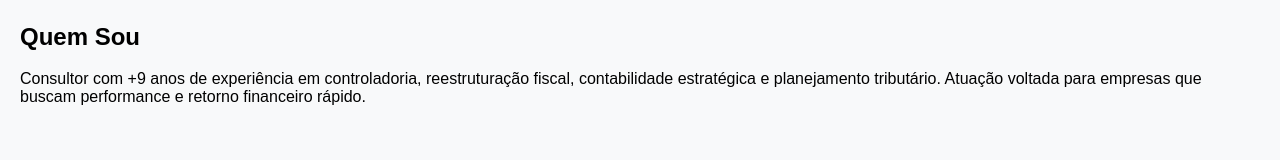
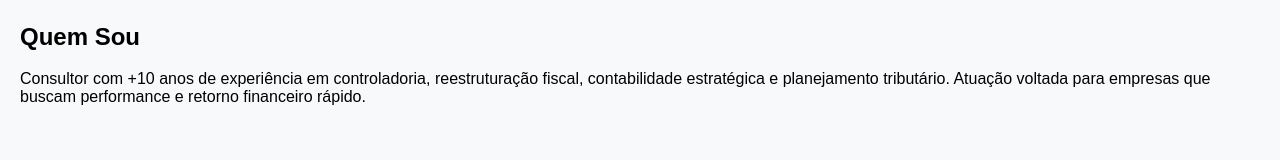
Before and after one commit to Fernando232009/fernandoreis-site, a plain HTML site: page index.html in a window 1280 px wide. Shown: the part 294-454 px from the top of the page. Drawn offline with Linux system fonts and the light colour scheme.

Commit message:
Update index.html

```diff
--- a/index.html
+++ b/index.html
@@ -64,7 +64,7 @@
 
   <section>
     <h2>Quem Sou</h2>
-    <p>Consultor com +9 anos de experiência em controladoria, reestruturação fiscal, contabilidade estratégica e planejamento tributário. Atuação voltada para empresas que buscam performance e retorno financeiro rápido.</p>
+    <p>Consultor com +10 anos de experiência em controladoria, reestruturação fiscal, contabilidade estratégica e planejamento tributário. Atuação voltada para empresas que buscam performance e retorno financeiro rápido.</p>
   </section>
 
   <section>
```
